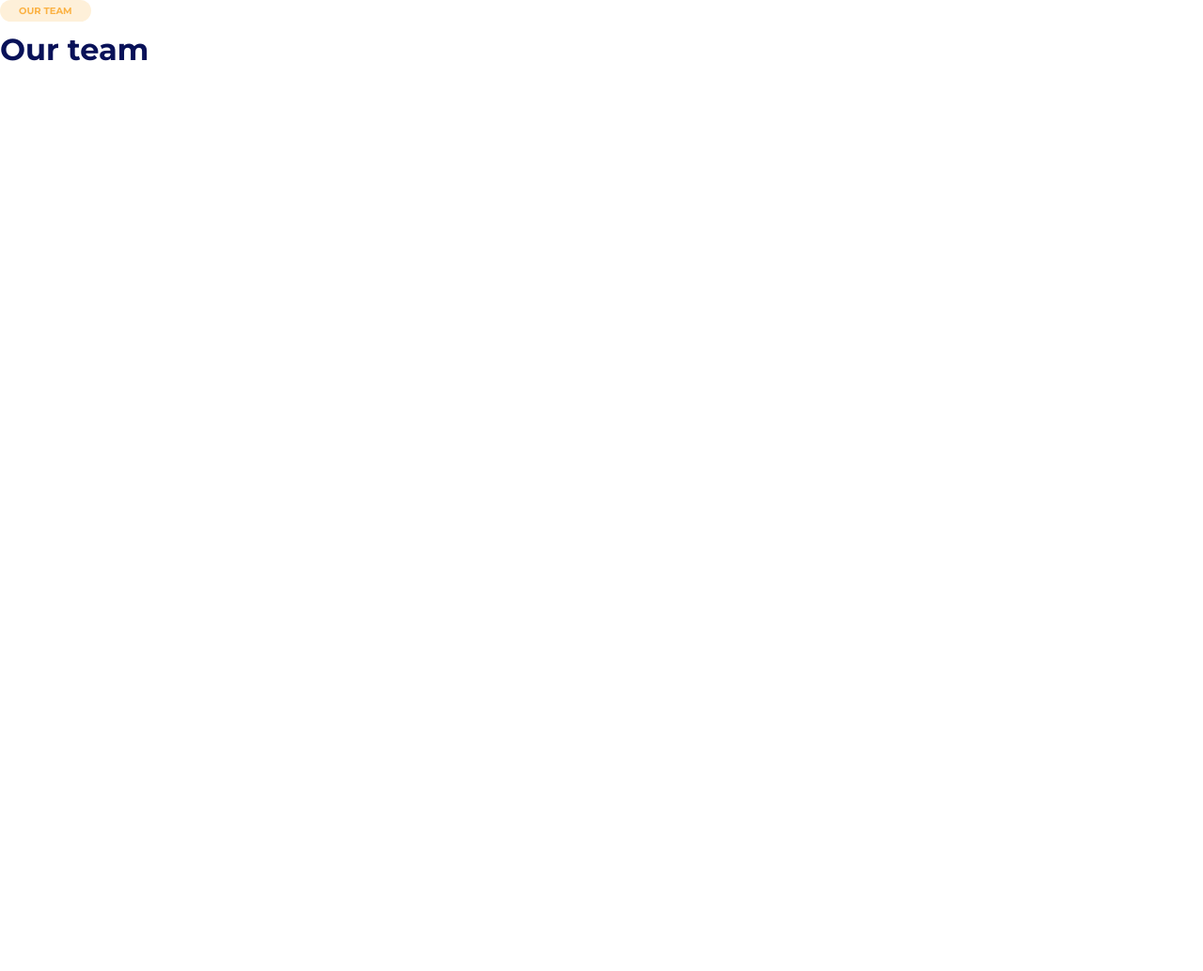
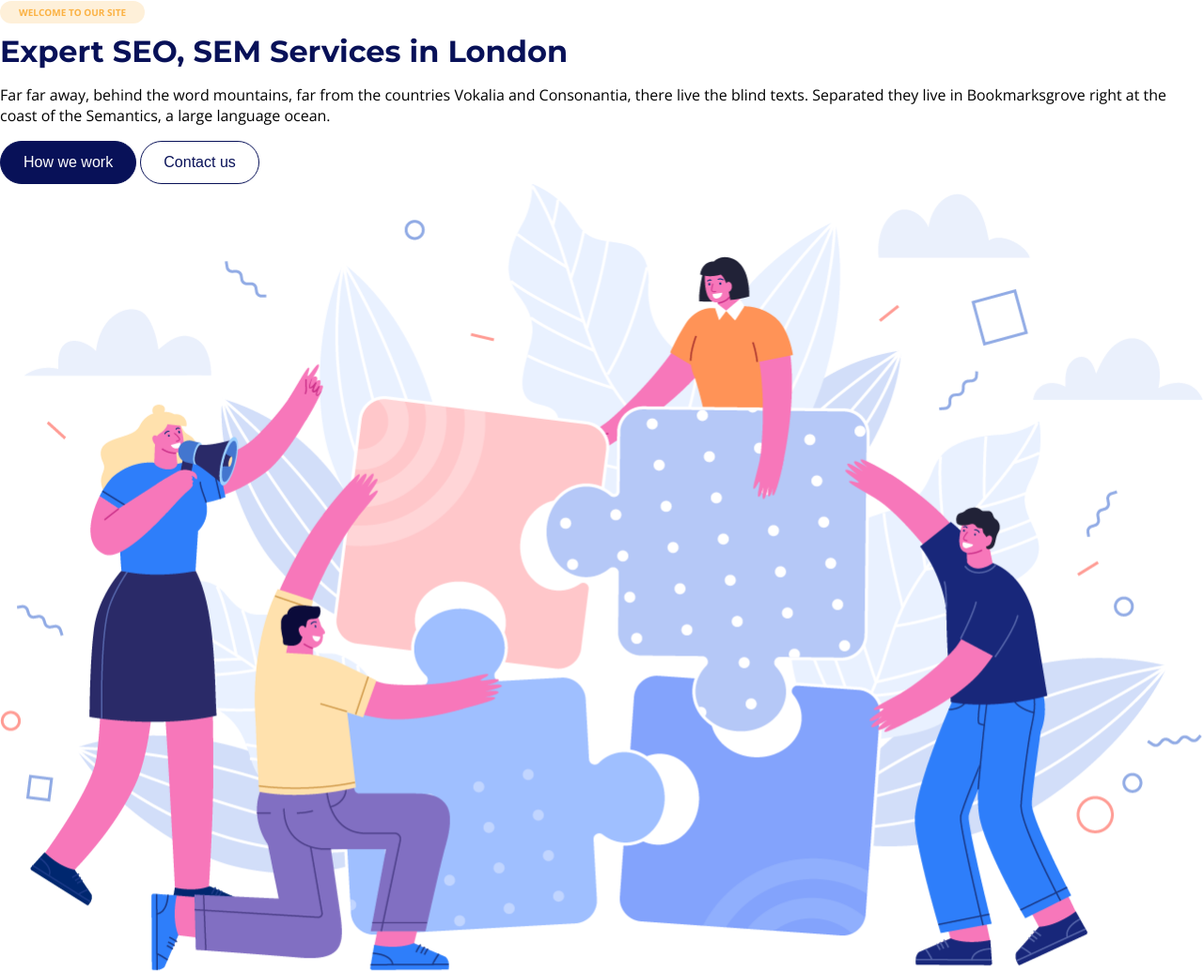
Before and after one commit to MariusCodeAcademy/feu2-Echo-scss-practice, a plain HTML site: page index.html in a window 1280 px wide. Shown: the whole page at 94% size. Before the commit the page ends 800 px from the top, so only its background shows below. Drawn offline with nearby package versions, Linux system fonts and the light colour scheme.

Commit message:
hero html + open sans font

```diff
--- a/index.html
+++ b/index.html
@@ -2,24 +2,34 @@
 <html lang="en">
 
 <head>
-  <meta charset="UTF-8">
-  <meta http-equiv="X-UA-Compatible" content="IE=edge">
+  <meta charset="UTF-8" />
+  <meta http-equiv="X-UA-Compatible" content="IE=edge" />
 
-  <meta name="viewport" content="width=device-width, initial-scale=1.0">
+  <meta name="viewport" content="width=device-width, initial-scale=1.0" />
 
-  <link rel="preconnect" href="https://fonts.googleapis.com">
-  <link rel="preconnect" href="https://fonts.gstatic.com" crossorigin>
-  <link href="https://fonts.googleapis.com/css2?family=Montserrat:wght@300;400;700&display=swap" rel="stylesheet">
+  <link rel="preconnect" href="https://fonts.googleapis.com" />
+  <link rel="preconnect" href="https://fonts.gstatic.com" crossorigin />
+  <link href="https://fonts.googleapis.com/css2?family=Montserrat:wght@300;400;700&display=swap" rel="stylesheet" />
+  <link href="https://fonts.googleapis.com/css2?family=Open+Sans:wght@300;400;700&display=swap" rel="stylesheet">
   <title>Document</title>
-  <link rel="stylesheet" href="css/main.css">
+  <link rel="stylesheet" href="css/main.css" />
 </head>
 
 <body>
   <!-- https://preview.colorlib.com/#echo -->
 
-  <h3 class="header-pill">Our team</h3>
-  <h3 class="section-title">Our team</h3>
-
+  <section class="section hero">
+    <div class="container">
+      <h3 class="header-pill">Welcome to our site</h3>
+      <h1 class="section-title">Expert SEO, SEM Services in London</h1>
+      <p class="hero__text">Far far away, behind the word mountains, far from the countries Vokalia and Consonantia,
+        there live the blind texts. Separated they live in Bookmarksgrove right at the coast of
+        the Semantics, a large language ocean.</p>
+      <button class="btn">How we work</button>
+      <button class="btn--outline">Contact us</button>
+      <img src="./img/hero.webp" alt="Our office" class="hero__image" />
+    </div>
+  </section>
 </body>
 
 </html>
--- a/sass/_common.scss
+++ b/sass/_common.scss
@@ -1,7 +1,7 @@
 @use 'vars' as v;
 
 body {
-  font-family: 'Montserrat', sans-serif;
+  font-family: 'Open Sans', sans-serif;
 }
 
 .btn {
@@ -31,6 +31,7 @@ body {
 }
 
 .section-title {
+  font-family: 'Montserrat', sans-serif;
   color: v.$primary-color;
   font-size: 2rem;
   margin-bottom: 0.5em;
```
Also changed, not shown: css/main.css, 1 other file.
